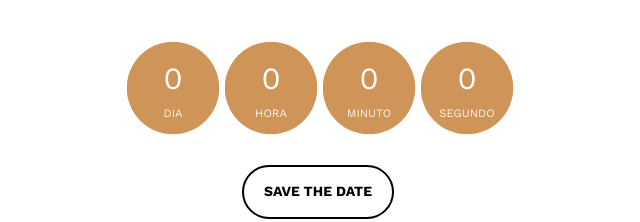
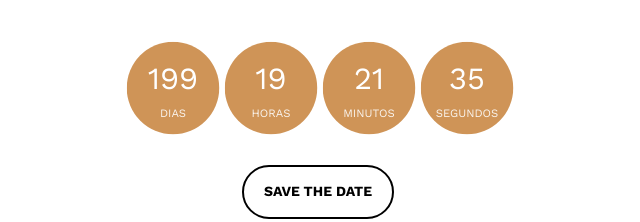
Before and after one commit to Laureano194/aleymar, a website: page index.html in a window 1280 px wide. Shown: the part 384-606 px from the top of the page, 320-960 px from the left. Drawn offline with nearby package versions, Linux system fonts and the light colour scheme; files whose address does not match are found by name; a web font is replaced by a local one.

Commit message:
Cambio fecha y telefono

```diff
--- a/index.html
+++ b/index.html
@@ -268,9 +268,9 @@
 	// default example
     simplyCountdown('.simply-countdown-one', {
         year: 2024,
-        month: 2,
+        month: 10,
         day: 10,
-		hours: 17,
+		hours: 18,
 		minutes: 0,
     });
 </script>
--- a/js/form.js
+++ b/js/form.js
@@ -19,7 +19,7 @@ const cleanForm = form => {
 }
 
 const textWhatsapp = data => {
-    let phone = "2355645263"
+    let phone = "2915049023"
     let urlWhatsapp = "https://api.whatsapp.com/send?phone=" + phone + "&text=";
     let stringNombre = `%2ANombre:%2A ${data.nombre}.`
     stringNombre = stringNombre.split(' ')
```
